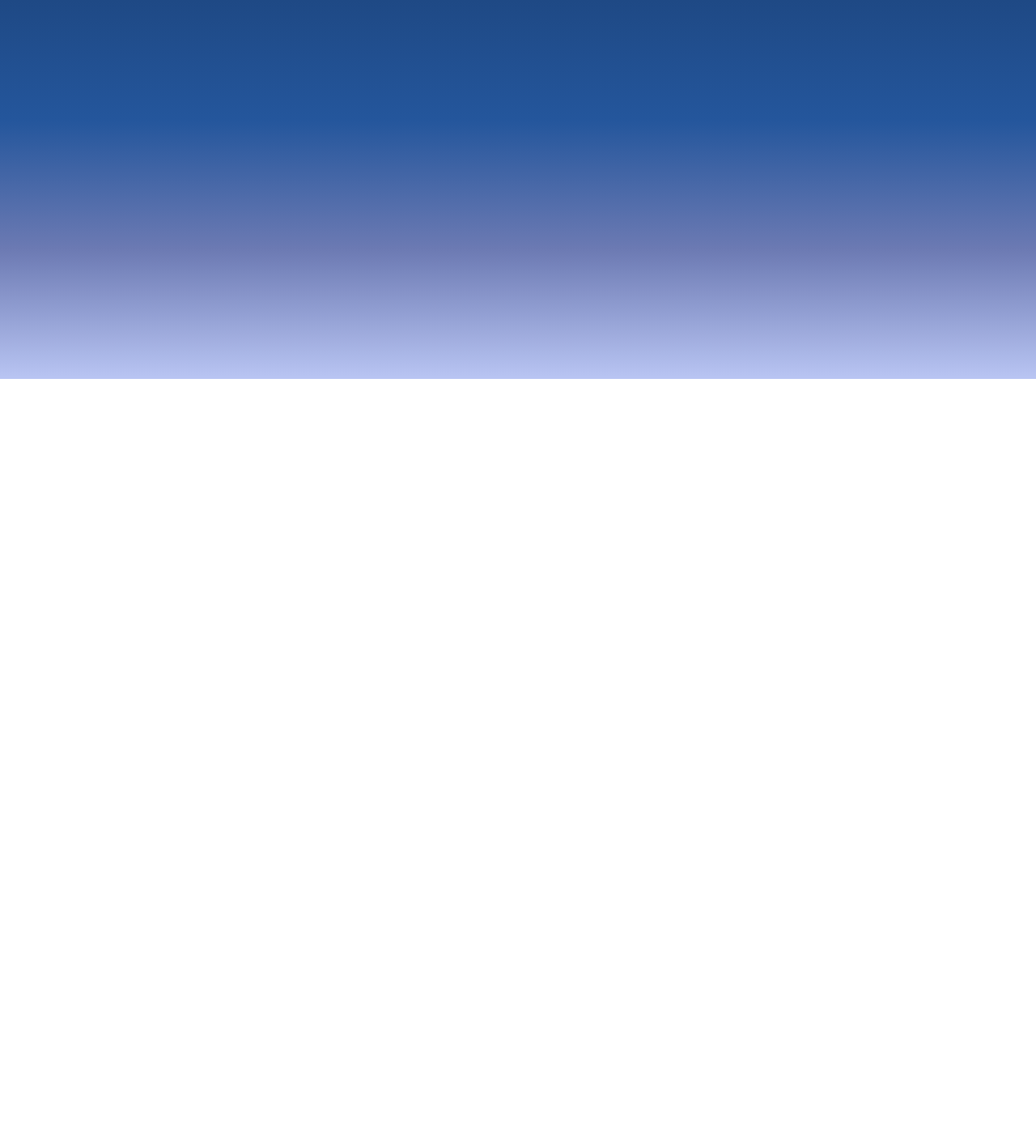
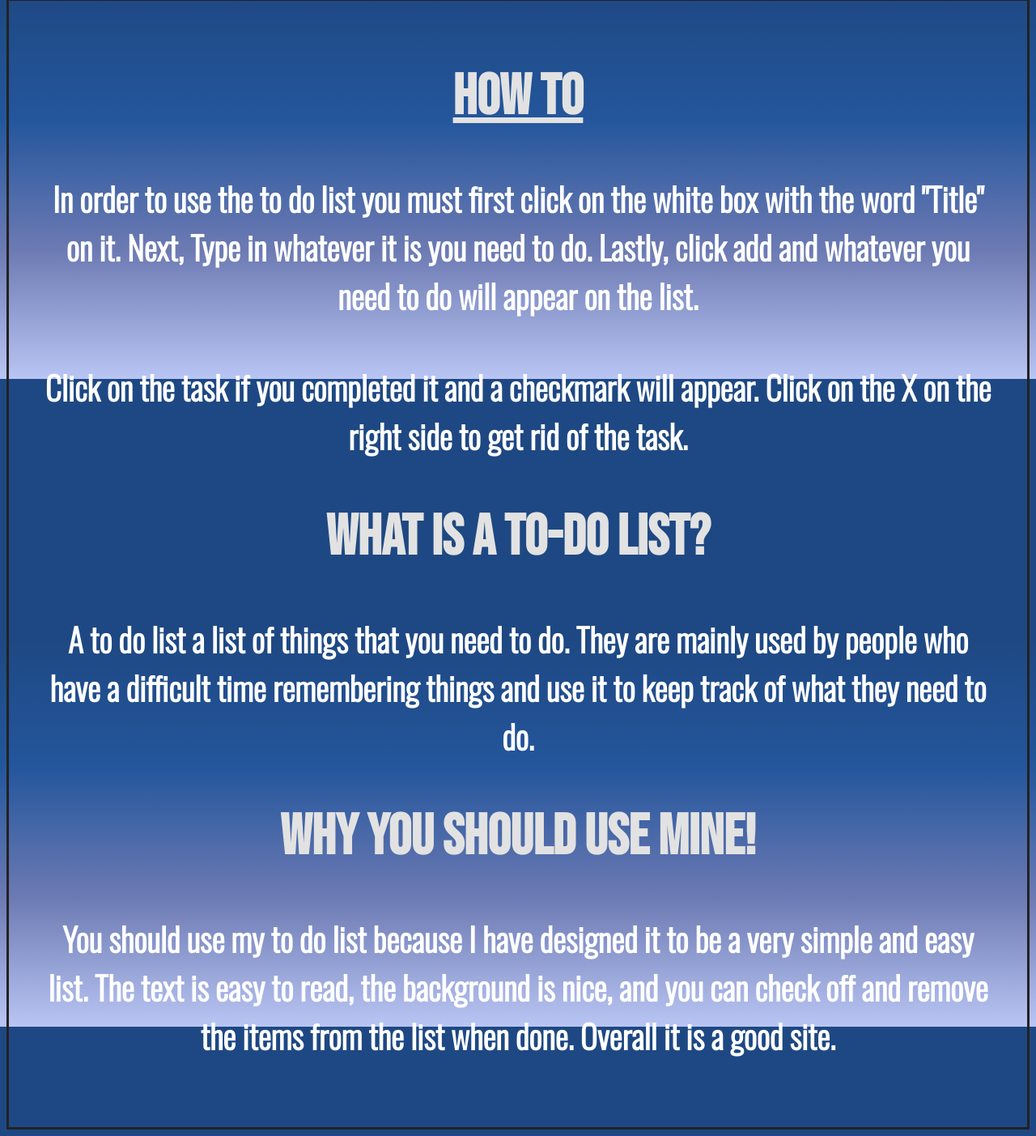
Before and after one commit to Bwinecoor/To-Do-List, a plain HTML site: page index.html in a window 1280 px wide. Shown: the part 332-1735 px from the top of the page at 81% size. Before the commit the page ends 800 px from the top, so only its background shows below. Drawn offline with nearby package versions, Linux system fonts and the light colour scheme.

Commit message:
Add files via upload

```diff
--- a/index.html
+++ b/index.html
@@ -21,9 +21,27 @@
 
 
 <ul id="myUL" class="regtext"></ul>
+<br>
+<div class="body">
+<!-- How to use it -->
+<h1 class="bodytext"><u>How To</u></h1>
+<h4 class="regtext">In order to use the to do list you must first click on the white box with the word "Title" on it. Next, Type in whatever it is you need to do. Lastly, click add and whatever you need to do will appear on the list.</h4>
+<h4 class="regtext">Click on the task if you completed it and a checkmark will appear. Click on the X on the right side to get rid of the task.</h5>
+
+<!-- What is a to do List -->
+<h1 class="bodytext">What is a To-Do List?</h1>
+<h4 class="regtext">A to do list a list of things that you need to do. They are mainly used by people who have a difficult time remembering things and use it to keep track of what they need to do.</h4>
 
 
 
+
+<!-- Why you should use mine! -->
+<h1 class="bodytext">Why you should use mine!</h1>
+<h4 class="regtext">You should use my to do list because I have designed it to be a very simple and easy list. The text is easy to read, the background is nice, and you can check off and remove the items from the list when done. Overall it is a good site.</h4>
+
+
+
+</div>
 <script src="script.js"></script>
 </body>
 
--- a/style.css
+++ b/style.css
@@ -117,3 +117,13 @@ body {
     background-size: cover;
     background-attachment: fixed;
 }
+.body{
+    padding: 30px 40px;
+    border: 3px solid rgb(34, 34, 34);
+    color: rgb(226, 226, 226);
+    text-align: center;
+}
+.bodytext {
+    font-family: 'Bebas Neue', cursive;
+    font-size: 70px;
+}
```
